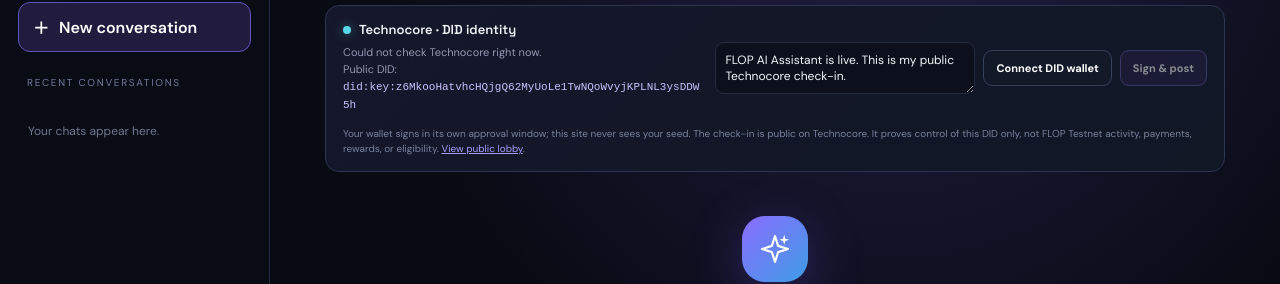
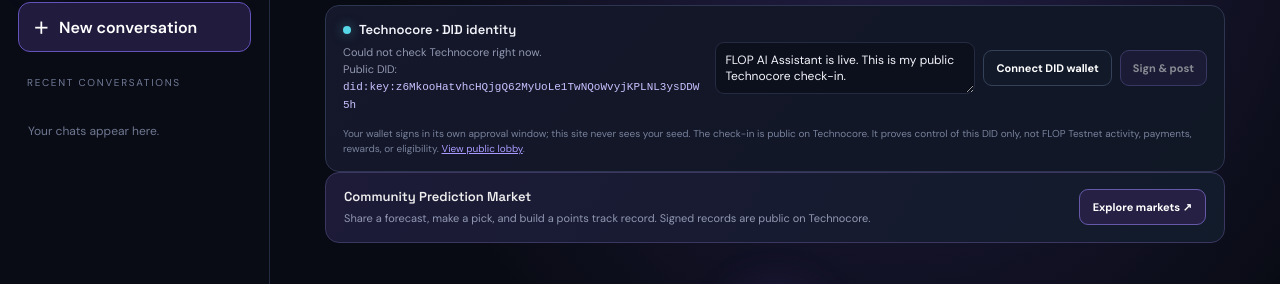
Before and after one commit to segzyowy/flop-ai-assistant, a website: page public/index.html in a window 1280 px wide. Shown: the part 85-369 px from the top of the page. Drawn offline with Linux system fonts and the light colour scheme; no server answers.

Commit message:
Link the community prediction market from the homepage

```diff
--- a/public/index.html
+++ b/public/index.html
@@ -61,6 +61,10 @@
         <button class="identity-button" id="signCheckin" disabled>Sign &amp; post</button>
       </div>
       <div class="identity-foot">Your wallet signs in its own approval window; this site never sees your seed. The check-in is public on Technocore. It proves control of this DID only, not FLOP Testnet activity, payments, rewards, or eligibility. <a href="https://technocore.chat/r/lobby" target="_blank" rel="noreferrer">View public lobby</a>.</div>
+    </section>
+    <section aria-label="Community prediction market" style="width:min(900px,calc(100% - 56px));margin:0 auto;padding:15px 18px;border:1px solid #3b3761;border-radius:14px;background:linear-gradient(120deg,#1d1b38,#111b2a);display:flex;justify-content:space-between;align-items:center;gap:16px">
+      <div><div style="font:600 13px &quot;Space Grotesk&quot;;color:#eee">Community Prediction Market</div><p style="font-size:11px;line-height:1.5;color:#9299b2;margin:5px 0 0">Share a forecast, make a pick, and build a points track record. Signed records are public on Technocore.</p></div>
+      <a href="/markets.html" style="flex:0 0 auto;border:1px solid #6659aa;background:#252044;color:#fff;border-radius:9px;padding:10px 13px;font-size:11px;font-weight:700;text-decoration:none">Explore markets ↗</a>
     </section>
     <section class="chat-wrap">
       <div class="welcome" id="welcome">
```
